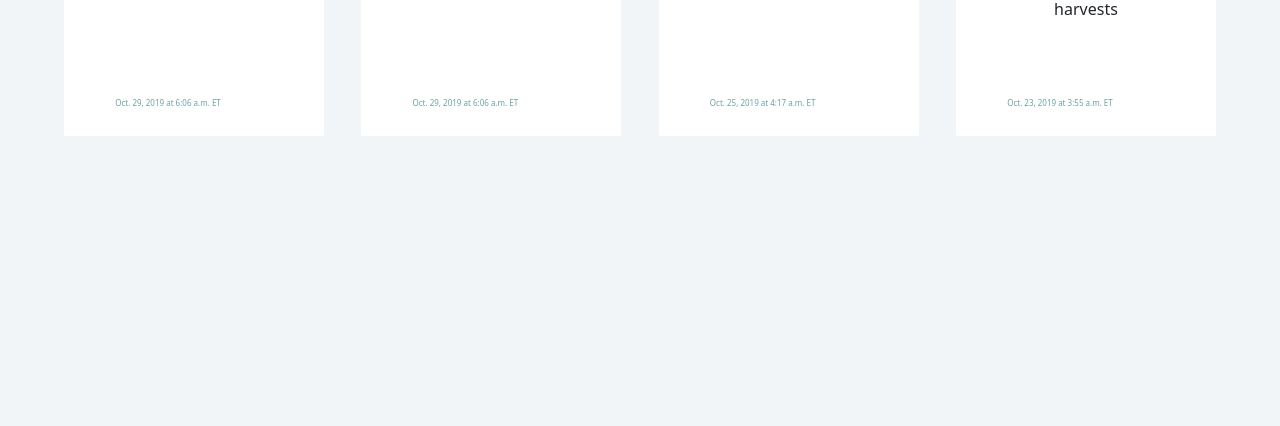
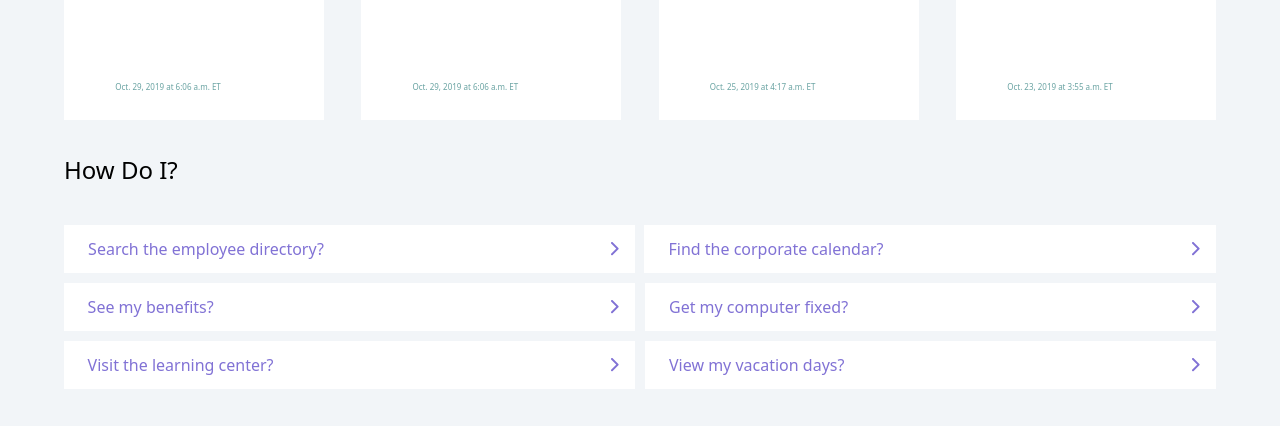
Before and after one commit to japara/All-Port, a plain HTML site: page index.html in a window 1280 px wide. Shown: the part 1360-1786 px from the top of the page. Before the commit the page ends 1496 px from the top, so only its background shows below. Drawn offline with nearby package versions, Linux system fonts and the light colour scheme.

Commit message:
toggle 6

```diff
--- a/css/styles.scss
+++ b/css/styles.scss
@@ -46,6 +46,10 @@ body{
     margin: 0 auto;
 }
 
+#carouselExampleIndicators{
+    height: 472px;
+}
+
 .carousel{
     width: 100%;
     background-color: white;
@@ -78,17 +82,18 @@ body{
 }
 
 .carousel-text{
-    margin-left: 5rem;
+    margin-left: 4rem;
     margin-top: 3rem;
     font-size: 24px;
-    width: 90%;
+    width: 80%;
 }
 
 .green-small{
     font-size: 0.7rem;
-    margin-left: 5rem;
+    margin-left: 4rem;
     color: $colorSearch;
     margin-top: 1rem;
+    margin-bottom: 0.5rem;
 }
 
 h2{
@@ -152,6 +157,7 @@ button {
     align-items: center;
     p{
         font-size: 1.5rem;
+        color: black;
     }
     a{
         font-size: 0.8rem;
@@ -189,3 +195,61 @@ button {
         bottom: 0.7rem;
     }
 }
+
+///////////////////////////////
+/// togle
+.how-do-it{
+    width: 100%;
+}
+
+.main{
+    width: 93%;
+    display: flex;
+    flex-wrap: wrap;
+    justify-content: center;
+    align-items: center;
+    margin:2rem auto;
+}
+
+p{
+    height: fit-content;
+    margin: 0;
+    padding: 0;
+    color: #8172D5;
+}
+
+.togl-card{
+    width: 48%;
+    background-color: white;
+    display: flex;
+    justify-content: space-between;
+    align-items: center;
+    height: 3rem;
+    padding-left: 1rem;
+    padding-right: 1rem;
+    margin: 5px;
+}
+
+.dropdown-toggle {
+    white-space: normal;
+    padding-left: 0.5rem;
+    }
+
+.togl-card1{
+    width: 100%;
+    display: flex;
+    justify-content: space-between;
+    align-items: center;
+}
+.dropdown-toggle::after{
+    display: none;
+}
+
+.dropdown-menu{
+    width: 70%;
+    object-fit: contain;
+}
+
+#txtblia{
+    width: fit-content;
+}
--- a/index.html
+++ b/index.html
@@ -174,7 +174,73 @@
     </div>
     <div class="api d-flex "></div>
 </section>
+<section id="how-do-it">
+  <div class="news-header">
+    <p>How Do I?</p>
+  </div>
+  <div class="d-flex main">
+    <div class="dropdown me-1 togl-card">
+        <div class="dropdown-toggle togl-card1" data-bs-toggle="dropdown" aria-expanded="false">
+            <p>Search the employee directory?</p>
+            <img src="images/arrowright.png" alt="arrow">
+        </div>
+      <ul class="dropdown-menu">
+        <li><p >Lorem ipsum dolor sit, amet consectetur adipisicing elit. Ea optio eveniet dolorem? Quam nostrum officia, nobis repellendus modi sit libero, consequuntur velit maiores, tenetur molestiae officiis numquam provident debitis quia.22 </p></li>
+      </ul>
+    </div>
+    <div class="dropdown togl-card">
+      <div class="dropdown-toggle togl-card1" data-bs-toggle="dropdown" aria-expanded="false">
+        <p>Find the corporate calendar?</p>
+        <img src="images/arrowright.png" alt="arrow">
+    </div>
+        <span class="visually-hidden">Toggle Dropdown</span>
 
+      <ul class="dropdown-menu">
+        <li><p>Lorem ipsum dolor sit, amet consectetur adipisicing elit. Ea optio eveniet dolorem? Quam nostrum officia, nobis repellendus modi sit libero, consequuntur velit maiores, tenetur molestiae officiis numquam provident debitis quia.11 </p></li>
+      </ul>
+    </div>
+    <div class="dropdown togl-card">
+        <div class="dropdown-toggle togl-card1" data-bs-toggle="dropdown" aria-expanded="false">
+          <p>See my benefits?</p>
+          <img src="images/arrowright.png" alt="arrow">
+        </div>
+        <span class="visually-hidden">Toggle Dropdown3</span>
+        <ul class="dropdown-menu">
+            <li><p>Lorem ipsum dolor sit, amet consectetur adipisicing elit. 3333 </p></li>
+        </ul>
+    </div>
+    <div class="dropdown togl-card">
+        <div class="dropdown-toggle togl-card1" data-bs-toggle="dropdown" aria-expanded="false">
+          <p>Get my computer fixed?</p>
+          <img src="images/arrowright.png" alt="arrow">
+        </div>
+        <span class="visually-hidden">Toggle Dropdown3</span>
+        <ul class="dropdown-menu">
+            <li><p>Lorem ipsum dolor sit, amet consectetur adipisicing elit. 444 </p></li>
+        </ul>
+    </div>
+    <div class="dropdown togl-card">
+        <div class="dropdown-toggle togl-card1" data-bs-toggle="dropdown" aria-expanded="false">
+          <p>Visit the learning center?</p>
+          <img src="images/arrowright.png" alt="arrow">
+        </div>
+        <span class="visually-hidden">Toggle Dropdown3</span>
+        <ul class="dropdown-menu">
+            <li><p>Lorem ipsum dolor sit, amet consectetur adipisicing elit. 555 </p></li>
+        </ul>
+    </div>
+    <div class="dropdown togl-card">
+        <div class="dropdown-toggle togl-card1" data-bs-toggle="dropdown" aria-expanded="false">
+          <p>View my vacation days?</p>
+          <img src="images/arrowright.png" alt="arrow">
+        </div>
+        <span class="visually-hidden">Toggle Dropdown3</span>
+        <ul class="dropdown-menu">
+            <li><p>Lorem ipsum dolor sit, amet consectetur adipisicing elit. 666 </p></li>
+        </ul>
+    </div>
+</div>
+</section>
     <script src="https://cdn.jsdelivr.net/npm/bootstrap@5.2.0/dist/js/bootstrap.bundle.min.js" integrity="sha384-A3rJD856KowSb7dwlZdYEkO39Gagi7vIsF0jrRAoQmDKKtQBHUuLZ9AsSv4jD4Xa" crossorigin="anonymous"></script>
     <script src="main.js"></script>
 </body>
```
Also changed, not shown: css/styles.css, 1 other file.
